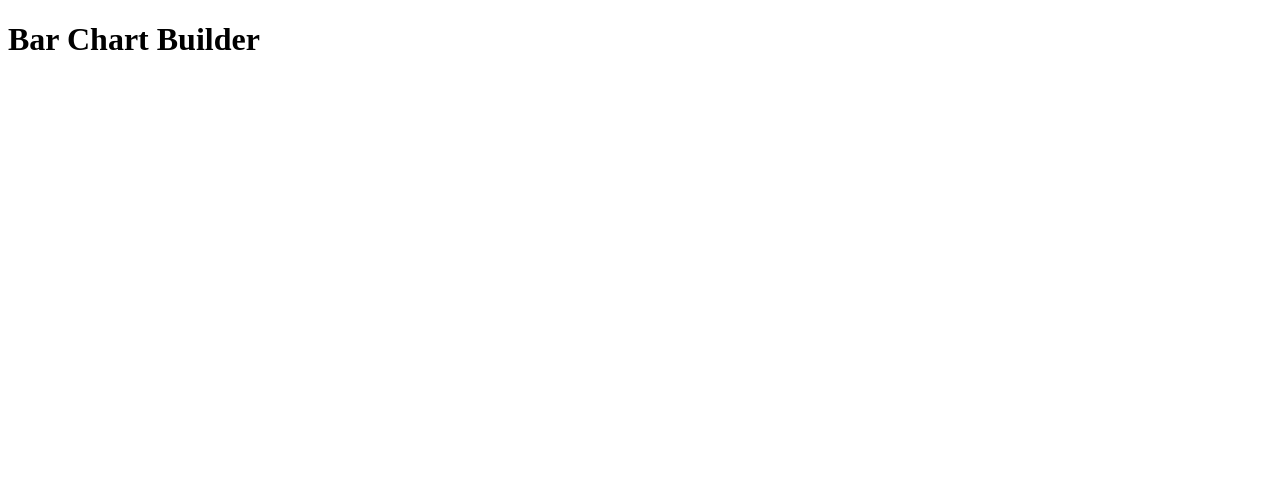
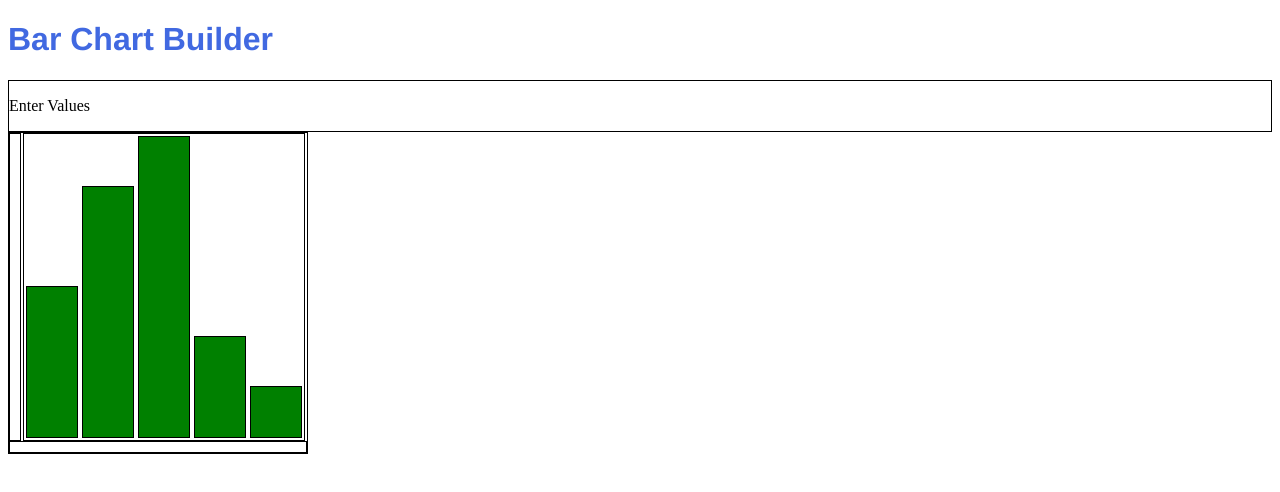
Before and after one commit to ivins/bar-chart-proj, a plain HTML site: page index.html in a window 1280 px wide. Drawn offline with nearby package versions, Linux system fonts and the light colour scheme.

Commit message:
beginning of graph layout and input box created

```diff
--- a/barchart.js
+++ b/barchart.js
@@ -0,0 +1,21 @@
+var drawBarChart = function(data, options, element) {
+
+};
+
+
+
+
+
+
+/*
+The data parameter will be the data the chart should work from
+Start with just an Array of numbers
+e.g. [1, 2, 3, 4, 5]
+
+The options parameter should be an object which has options for
+the chart.
+e.g. width and height of the bar chart
+
+The element parameter should be a DOM element or jQuery element
+that the chart will get rendered into.
+*/
--- a/index.html
+++ b/index.html
@@ -10,11 +10,19 @@
   <h1>Bar Chart Builder</h1>
   <!--This will be where the user inputs data for the chart-->
   <div class="input">
-
+    <p>Enter Values</p>
   </div>
   <!--This will be where the chart populates-->
   <div class="output">
-
+    <div class="yaxis"></div>
+    <div class="graph">
+      <div id="one" class="bar"></div>
+      <div id="two" class="bar"></div>
+      <div id="three" class="bar"></div>
+      <div id="four" class="bar"></div>
+      <div id="five" class="bar"></div>
+    </div>
+    <div class="xaxis"></div>
   </div>
   <!--This will be where the user has options for customizing the chart-->
   <div class="custom">
--- a/style.css
+++ b/style.css
@@ -0,0 +1,74 @@
+h1 {
+  color: royalblue;
+  font-family: helvetica;
+}
+
+.input {
+  border: 1px solid black;
+  height: 50px;
+}
+
+.output {
+  border: 1px solid black;
+  display: inline-flex;
+  min-width: auto;
+  justify-content: flex-start;
+  flex-wrap: wrap;
+  align-content: flex-end;
+}
+
+.bar {
+  border: 1px solid black;
+  height: 200px;
+  width: 50px;
+  margin: 2px;
+  background-color: green;
+  flex-direction: column;
+
+}
+
+.xaxis {
+  height: 10px;
+  border: 1px solid black;
+  width: 100%;
+  position: relative;
+  display: flex;
+  float: left;
+
+}
+
+.yaxis {
+  width: 10px;
+  border: 1px solid black;
+  margin-right: 2px;
+  position: relative;
+  display: inline-flex;
+  align-items: baseline;
+}
+
+.graph {
+  display: inline-flex;
+  border: 1px solid black;
+  align-items: baseline;
+
+}
+
+#one {
+  height: 150px;
+}
+
+#two {
+  height: 250px;
+}
+
+#three {
+  height: 300px;
+}
+
+#four {
+  height: 100px;
+}
+
+#five {
+  height: 50px;
+}
```
